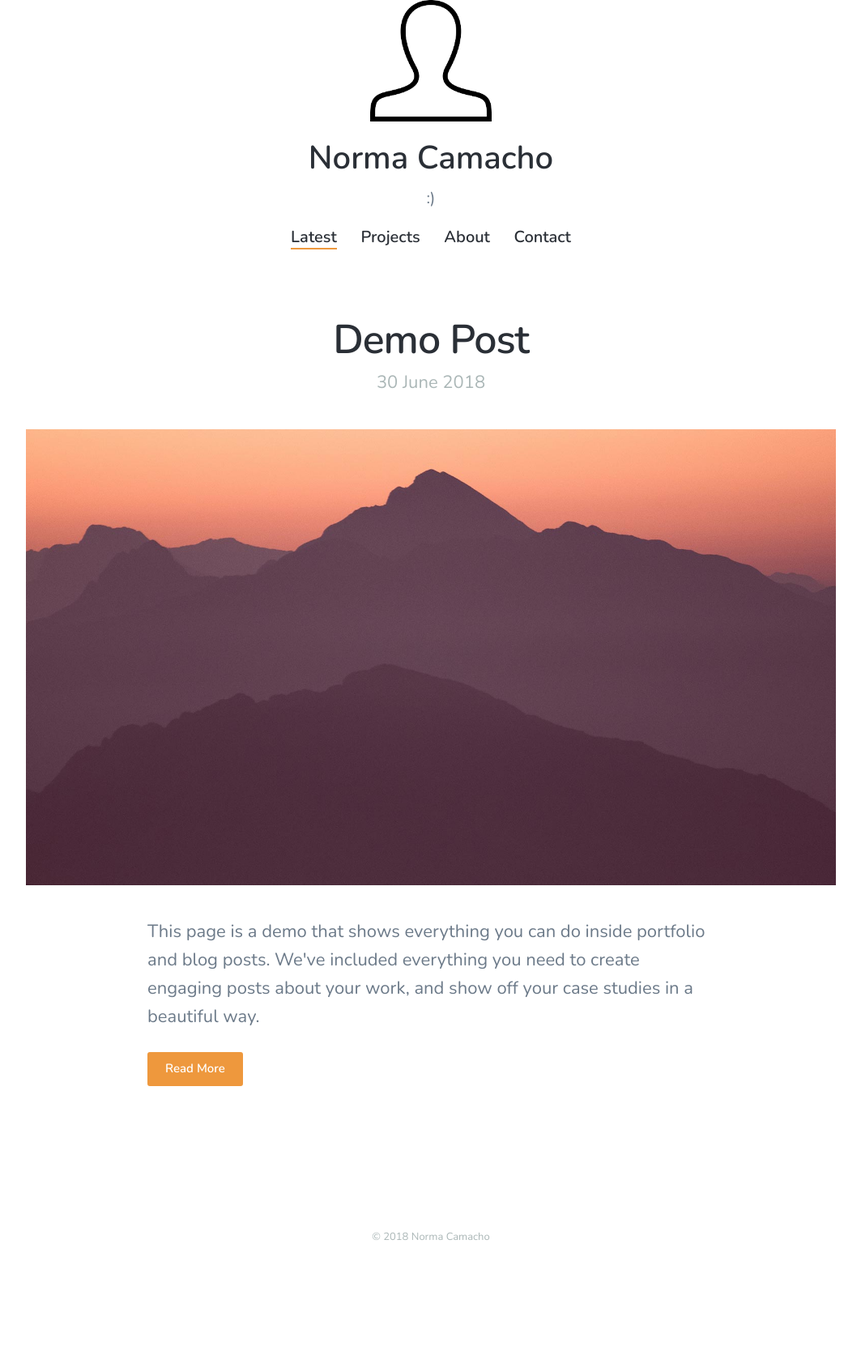
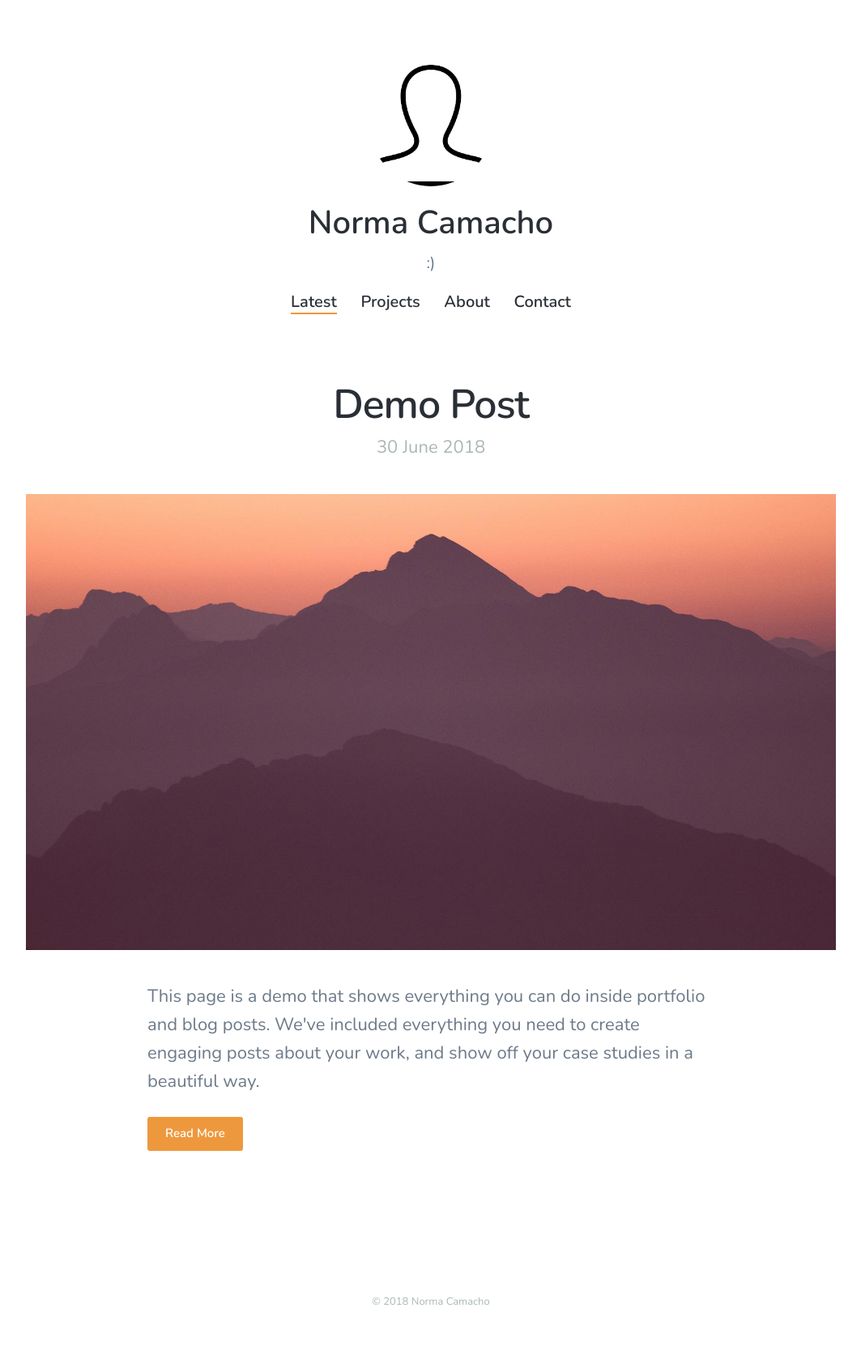
Before and after one commit to noremuhh/web-3-theme, a Jekyll site: the page built from index.html, in a window 1280 px wide. Shown: the whole page at 81% size, without its empty margins (108-1171 px from the left). Built offline with Jekyll 4.4.1, drawn with Linux system fonts in a browser that asks for light colours; nearby versions of some CDN libraries; the list of posts is cut into pages by our own code; before the commit the page ends 1614 px from its top, so only the background shows below that.

Commit message:
Update style.scss

```diff
--- a/css/style.scss
+++ b/css/style.scss
@@ -147,10 +147,3 @@ $grid-spacing: {{ site.data.settings.grid_settings.grid_spacing }}px;
 
 
 // - - - - - - - - - - Your Overrides
-.header{
-    padding-top: 0;
-}
-
-.header__avatar{
-    border-radius: 0;
-}
```
